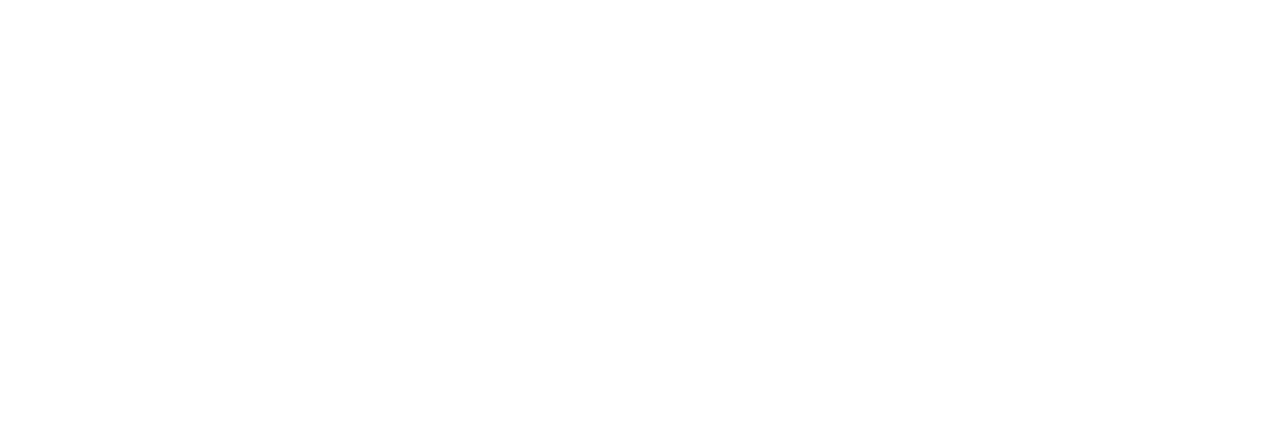
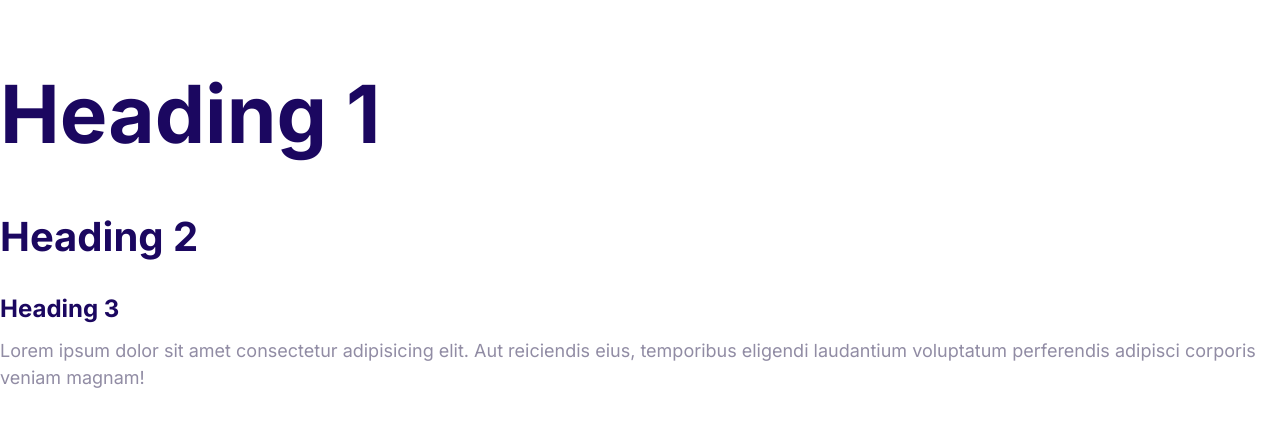
Before and after one commit to singh-yashveer/yashify, a plain HTML site: page index.html in a window 1280 px wide. Drawn offline with Linux system fonts and the light colour scheme; a web font is replaced by a local one.

Commit message:
Defined the styles for the fonts

```diff
--- a/CSS/styles.css
+++ b/CSS/styles.css
@@ -5,3 +5,56 @@
   --color-headings: #1b0760;
   --color-body: #918ca4;
 }
+
+html {
+  /* 62.5% of 16px = 10px */
+  font-size: 62.5%;
+}
+
+body {
+  font-family: Inter, Arial, Helvetica, sans-serif;
+  color: var(--color-body);
+  line-height: 1.5;
+  font-size: 2.4rem;
+}
+
+h1,
+h2,
+h3 {
+  color: var(--color-headings);
+  margin-bottom: 1rem;
+}
+
+h1 {
+  font-size: 7rem;
+}
+
+h2 {
+  font-size: 4rem;
+}
+
+h3 {
+  font-size: 3rem;
+}
+
+p {
+  margin-top: 0;
+}
+
+@media screen and (min-width: 1024px) {
+  body {
+    font-size: 1.8rem;
+  }
+
+  h1 {
+    font-size: 8rem;
+  }
+
+  h2 {
+    font-size: 4rem;
+  }
+
+  h3 {
+    font-size: 2.4rem;
+  }
+}
--- a/index.html
+++ b/index.html
@@ -5,8 +5,23 @@
     <meta http-equiv="X-UA-Compatible" content="IE=edge" />
     <meta name="viewport" content="width=device-width, initial-scale=1.0" />
     <title>Document</title>
+    <link rel="preconnect" href="https://fonts.googleapis.com" />
+    <link rel="preconnect" href="https://fonts.gstatic.com" crossorigin />
+    <link
+      href="https://fonts.googleapis.com/css2?family=Bigelow+Rules&family=Inter:wght@400;700&family=Poppins:wght@200;600&family=Sofia+Sans+Extra+Condensed:wght@1&display=swap"
+      rel="stylesheet"
+    />
     <link rel="stylesheet" href="/CSS/normalize.css" />
     <link rel="stylesheet" href="/CSS/styles.css" />
   </head>
-  <body></body>
+  <body>
+    <h1>Heading 1</h1>
+    <h2>Heading 2</h2>
+    <h3>Heading 3</h3>
+    <p>
+      Lorem ipsum dolor sit amet consectetur adipisicing elit. Aut reiciendis
+      eius, temporibus eligendi laudantium voluptatum perferendis adipisci
+      corporis veniam magnam!
+    </p>
+  </body>
 </html>
```
